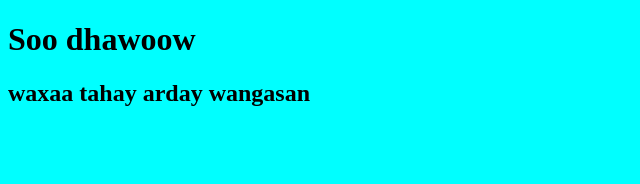
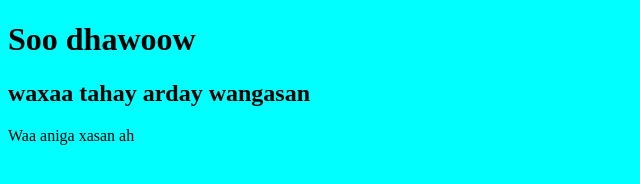
Before and after one commit to HassanSudan/youtube, a plain HTML site: page index.html in a window 1280 px wide. Shown: the whole page, without its empty margins (0-640 px from the left). Drawn offline with Linux system fonts and the light colour scheme.

Commit message:
waa aniga xasan

```diff
--- a/index.html
+++ b/index.html
@@ -10,6 +10,7 @@
 <body>
     <h1>Soo dhawoow</h1>
     <h2> waxaa tahay arday wangasan</h2>
+    <p>Waa aniga xasan ah</p>
 
 </body>
 </html>
```
